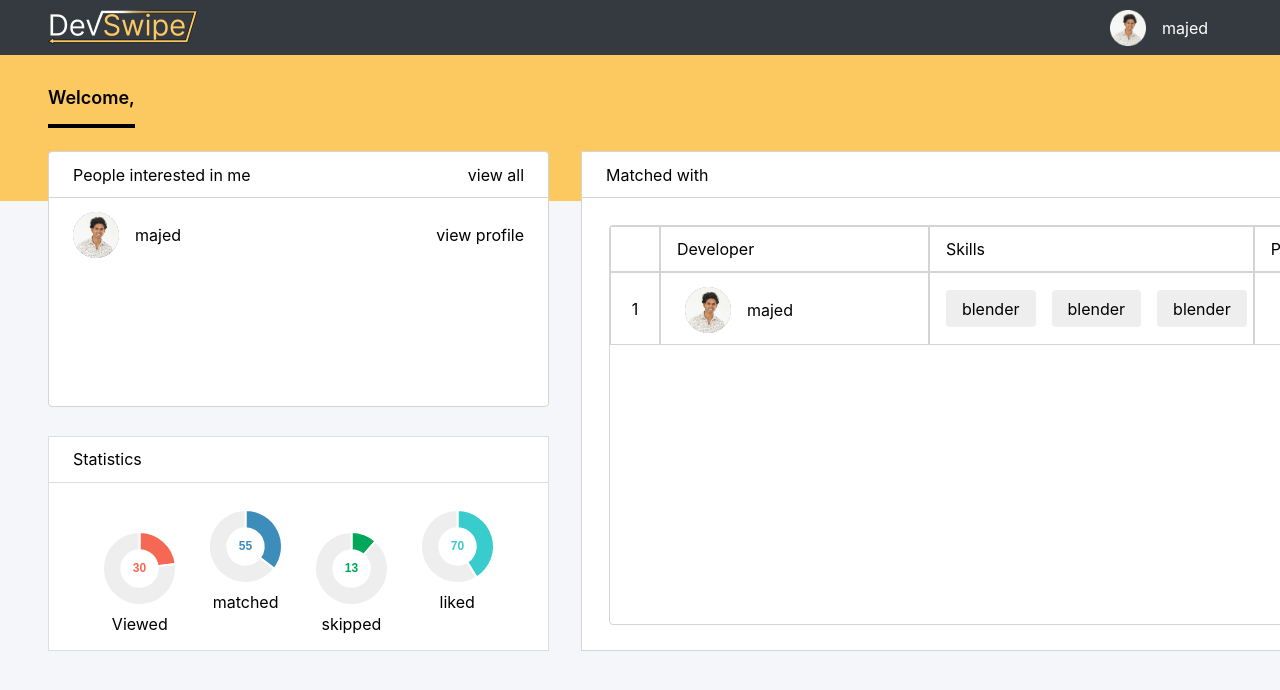
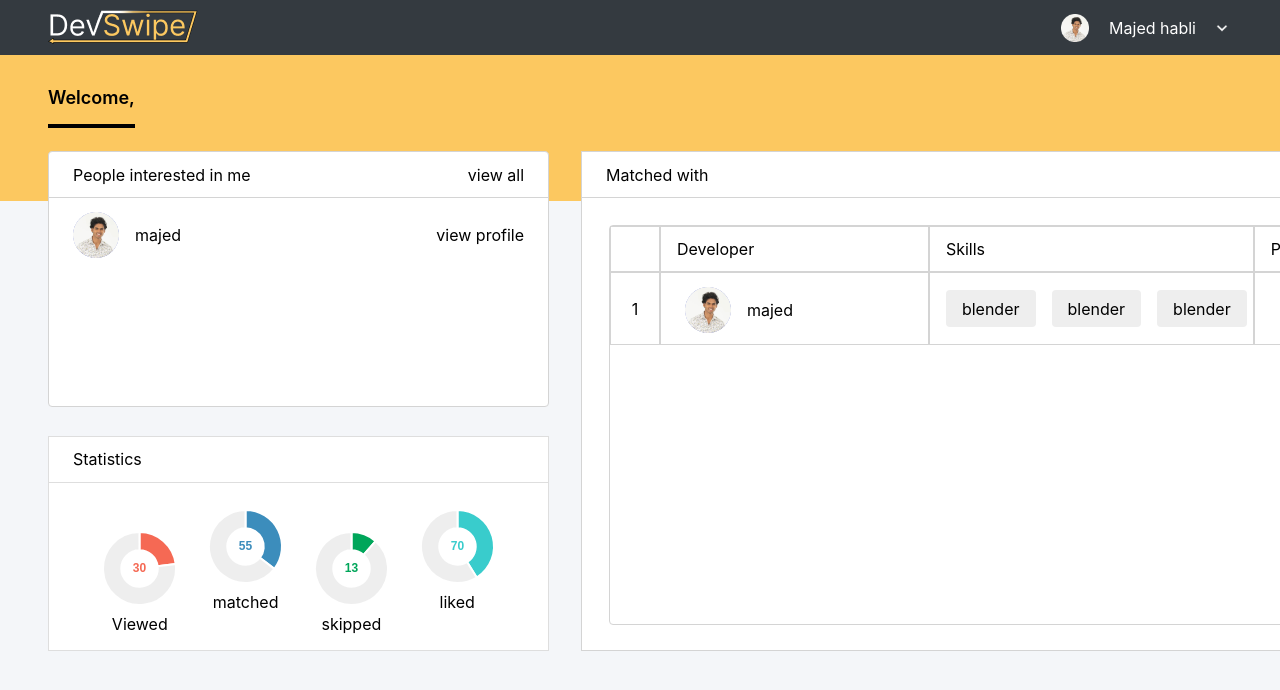
Before and after one commit to Majed-Habli/DevVibe, a React (Create React App) app in the folder Front-End-Website/dev-swipe-web/: page /dashboard in a window 1280 px wide. Shown: the top 690 px of the page. Built offline with nearby package versions, Linux system fonts and the light colour scheme.

Commit message:
Client-Web <> Updated navbar component.

```diff
--- a/Front-End-Website/dev-swipe-web/src/components/navbar/navbar.jsx
+++ b/Front-End-Website/dev-swipe-web/src/components/navbar/navbar.jsx
@@ -2,6 +2,7 @@ import React, { useEffect, useState } from "react";
 import styles from './navbar.module.css';
 import CustomButton from "../custom button/custombutton";
 import { localStorageAction } from "../../utils/functions/localStorage";
+import CustomImageButton from "../custom button/customImageButton";
 
 const Navbar = () => {
     let [token, setToken] = useState('');
@@ -29,7 +30,11 @@ const Navbar = () => {
                             <div className={styles.profile_image_container}>
                                 <img src="/testuser.png" alt="profile image" />
                             </div>
-                            <div className={styles.user_name}>majed</div>
+                            <div className={styles.user_name}>Majed habli</div>
+                        </div>
+                        <div className={styles.container_right}>
+                            <CustomImageButton image_name={'arrow_white.png'} image_height={20}
+                            image_width={20} display={"flex"} alignItems={"center"} justifyContent={"center"}/>
                         </div>
                     </div>
                 )}
--- a/Front-End-Website/dev-swipe-web/src/components/navbar/navbar.module.css
+++ b/Front-End-Website/dev-swipe-web/src/components/navbar/navbar.module.css
@@ -35,7 +35,8 @@
 .card_container{
     display: flex;
     align-items: center;
-    padding: 0 1.5rem;
+    column-gap: 1rem;
+    /* padding: 0 1rem; */
     justify-content: space-between;
 }
 
@@ -49,12 +50,15 @@
 .profile_image_container{
     width: 36px;
     height: 36px;
+    display: flex;
+    align-items: center;
+    justify-content: center;
     border-radius: 120px;
 }
 
 .profile_image_container img{
-    width: 36px;
-    height: 36px;
+    width: 28px;
+    height: 28px;
 }
 
 .user_name{
```
Also changed, not shown: Front-End-Website/dev-swipe-web/public/arrow.png (added), Front-End-Website/dev-swipe-web/public/arrow_white.png (added).
